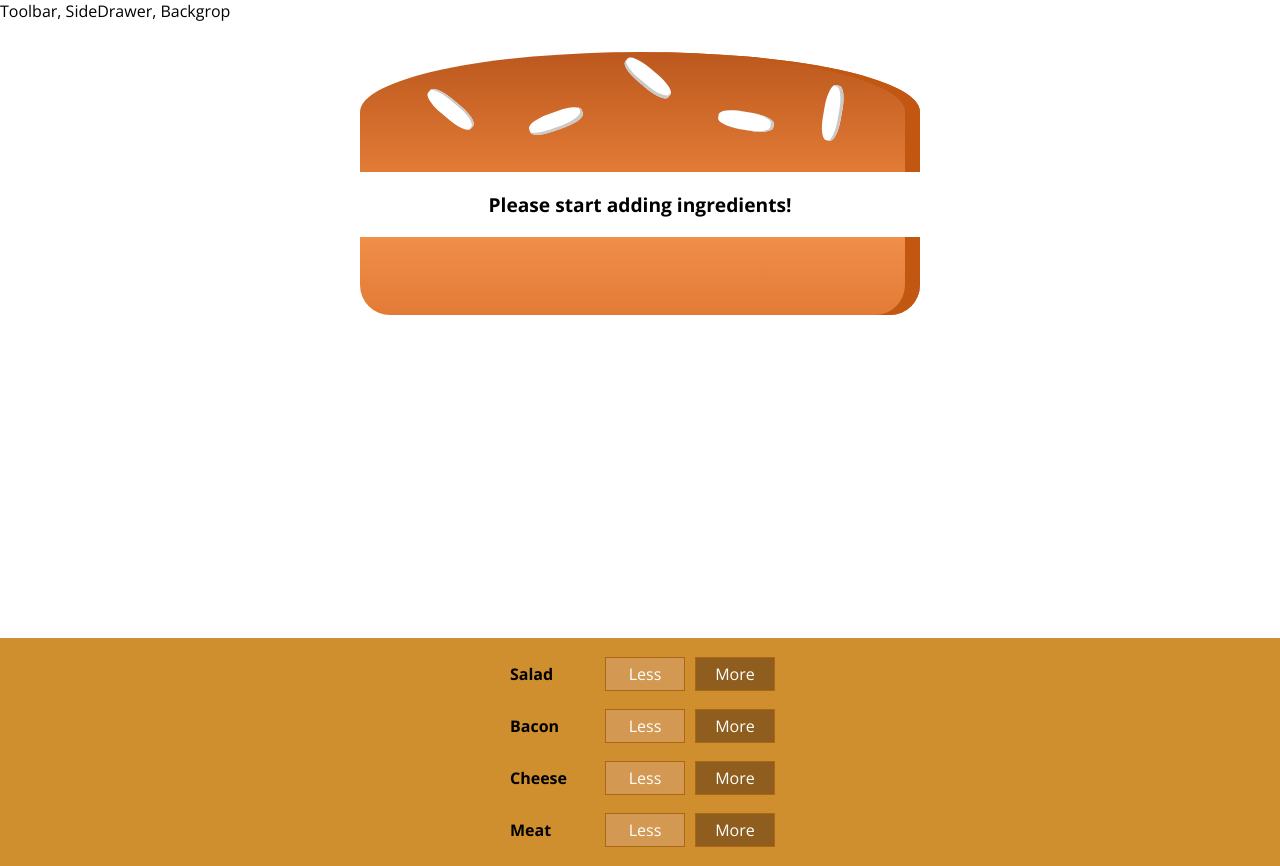
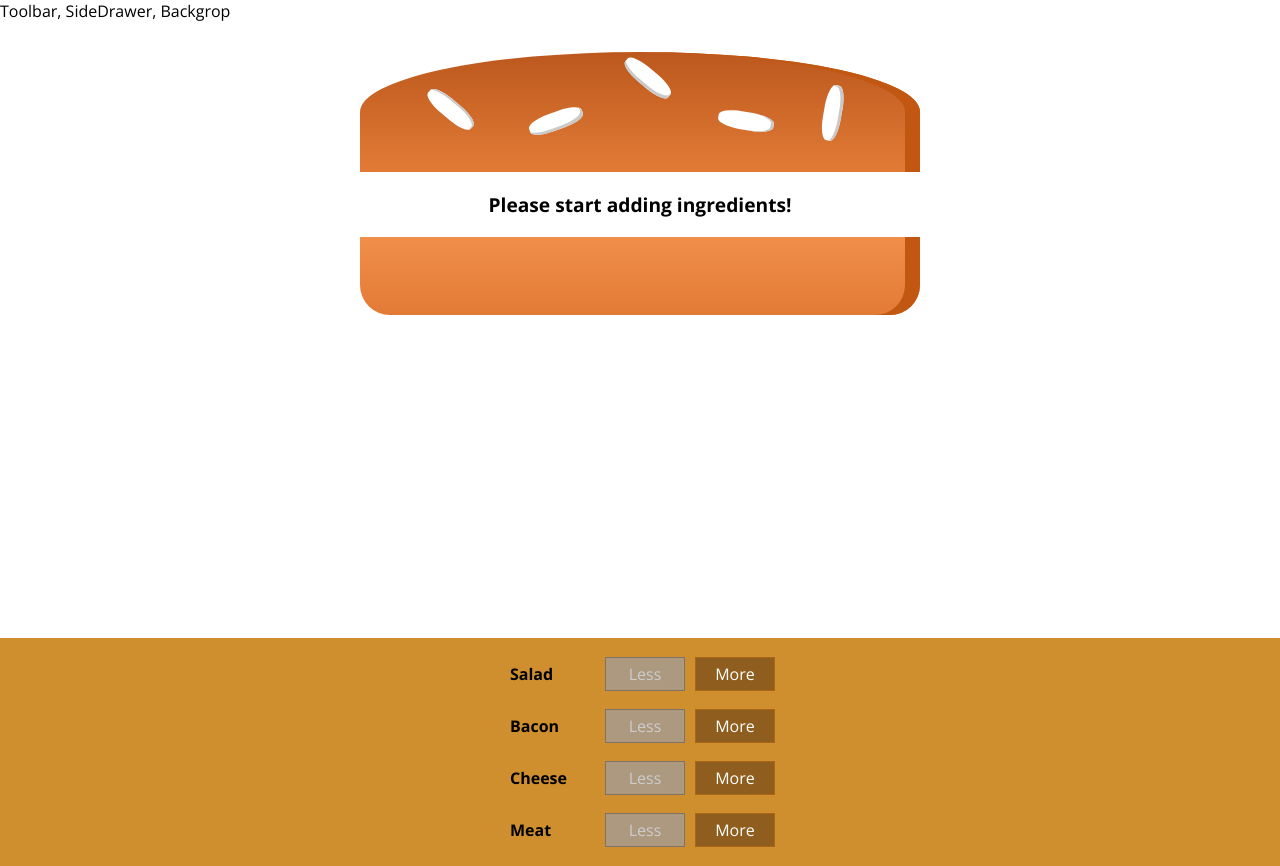
Before and after one commit to arakanema/learning-react, a React app: page / in a window 1280 px wide. Built offline with nearby package versions, Linux system fonts and the light colour scheme.

Commit message:
118. Removing Ingredients Safely 改めて...最終的なコンポーネントにどうstateを渡すかが重要なところ。 html5のパーツの属性を見直したほうが良いかも。 http://www.htmq.com/html5/button.shtml

```diff
--- a/src/components/Burger/BuildControls/BuildControl/BuildControl.js
+++ b/src/components/Burger/BuildControls/BuildControl/BuildControl.js
@@ -5,8 +5,13 @@
 const buildControl = (props) => (
   <div className={classes.BuildControl}>
     <div className={classes.Label}>{props.label}</div>
-    <button className={classes.Less}>Less</button>
-    <button className={classes.More} onClick={props.added}>More</button>
+    <button
+      className={classes.Less}
+      onClick={props.removed}
+      disabled={props.disabled}>Less</button>
+    <button
+      className={classes.More}
+      onClick={props.added}>More</button>
   </div>
 );
 
--- a/src/components/Burger/BuildControls/BuildControls.js
+++ b/src/components/Burger/BuildControls/BuildControls.js
@@ -17,7 +17,9 @@
         key={ctrl.label}
         label={ctrl.label}
         // type={ctrl.type}
-        added={() => props.ingredientAdded(ctrl.type)} />
+        added={() => props.ingredientAdded(ctrl.type)}
+        removed={() => props.ingredientRemoved(ctrl.type)}
+        disabled={props.disabled[ctrl.type]}/>
     ))}
   </div>
 );
--- a/src/containers/BurgerBuilder/BugerBuilder.js
+++ b/src/containers/BurgerBuilder/BugerBuilder.js
@@ -41,14 +41,38 @@
   };
 
   removeIngredientHandler = (type) => {
+    const oldCount = this.state.ingredients[type];
+    if (oldCount <= 0) {
+      return;
+    }
+    const updatedCount = oldCount - 1;
+    const updatedIngredients = {...this.state.ingredients};
+    updatedIngredients[type] = updatedCount;
+    const priceDeduction = INGREDIENT_PRICES[type]
+    const oldPrice = this.state.totalPrice;
+    const newPrice = oldPrice - priceDeduction;
+    this.setState({
+      totalPrice: newPrice,
+      ingredients: updatedIngredients
+    });
   };
 
   render() {
+
+    const disableInfo = {
+      ...this.state.ingredients
+    };
+    for (let key in disableInfo) {
+      disableInfo[key] = disableInfo[key] <=0
+    }
+
     return (
       <Aux>
         <Burger ingredients={this.state.ingredients}/>
         <BurgerControls
-          ingredientAdded={this.addIngredientHandler}/>
+          ingredientAdded={this.addIngredientHandler}
+          ingredientRemoved={this.removeIngredientHandler}
+          disabled={disableInfo}/>
       </Aux>
     );
   }
```
